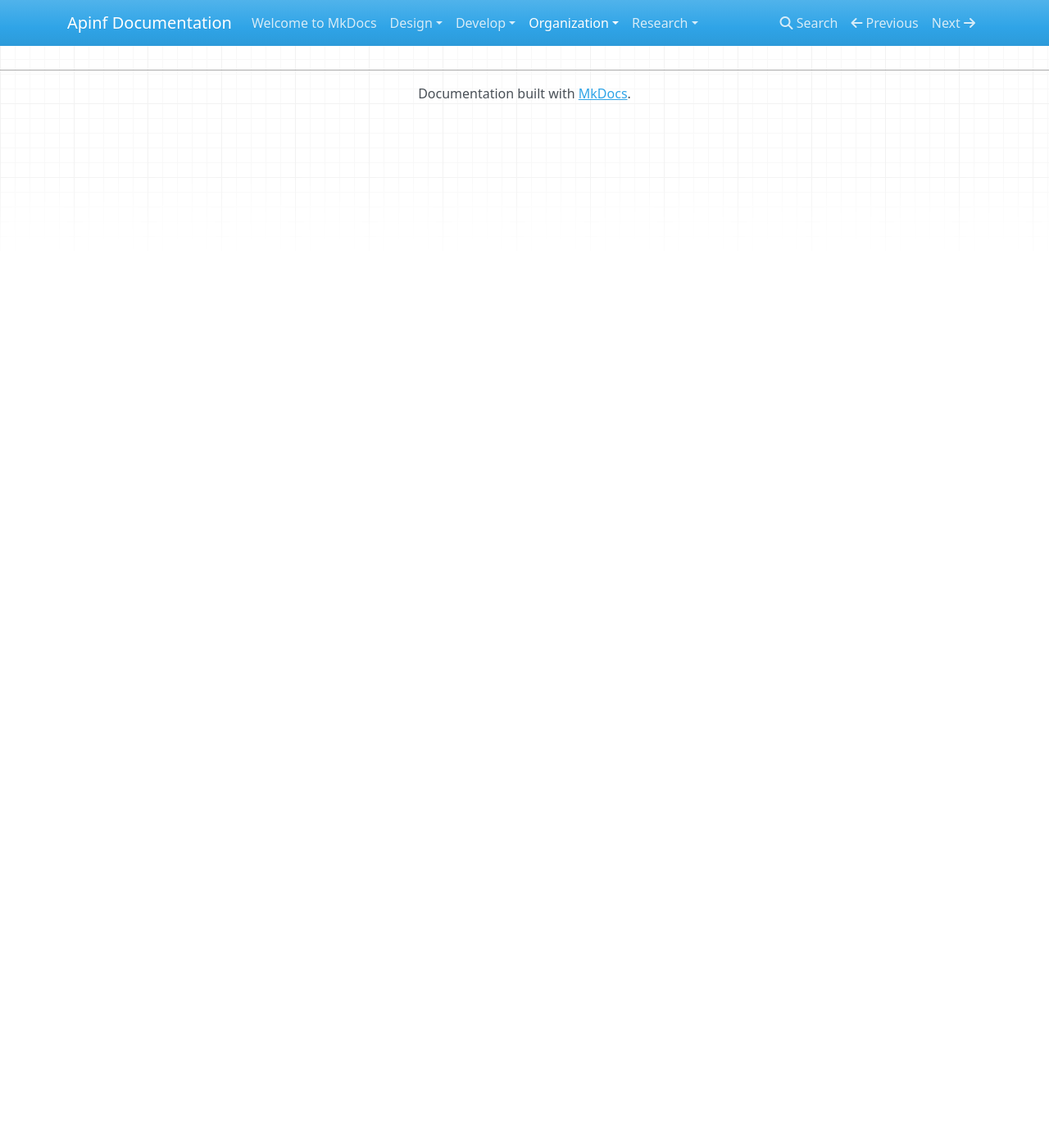
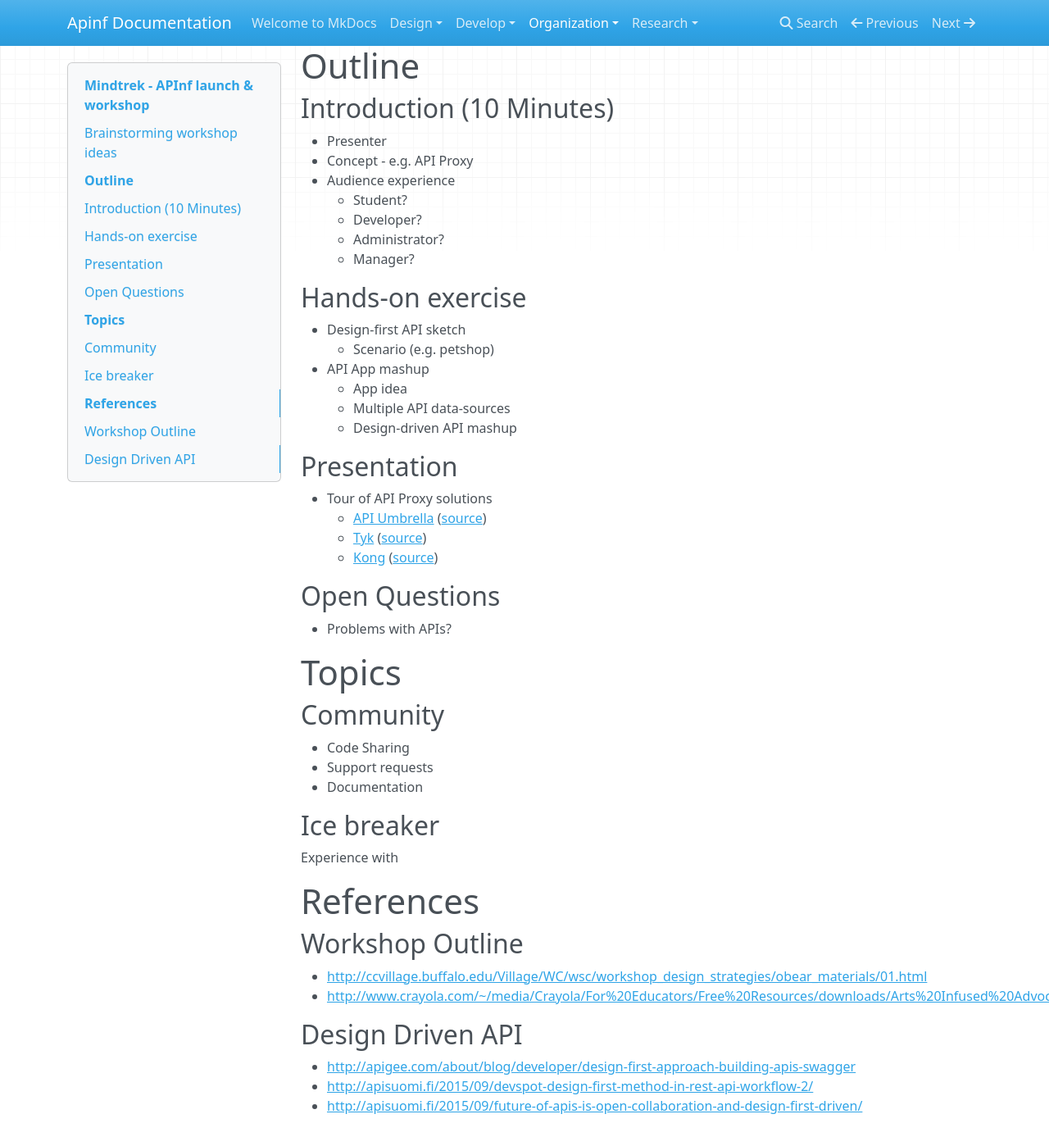
Before and after one commit to apinf/docs, an MkDocs documentation site: the page built from docs/organization/outreach/Mindtrek-Apinf-Launch-Workshop.md, in a window 1280 px wide and 1400 px high, scrolled down 422 px. Shown: the whole window at 82% size. Built offline with MkDocs 1.6.1, drawn with Linux system fonts in a browser that asks for light colours; nearby versions of some CDN libraries; before the commit the page ends 900 px from its top, so only the background shows below that.

Commit message:
Add workshop outline

```diff
--- a/docs/organization/outreach/Mindtrek-Apinf-Launch-Workshop.md
+++ b/docs/organization/outreach/Mindtrek-Apinf-Launch-Workshop.md
@@ -12,4 +12,78 @@ Where: Sokos Hotel Torni, Tampere
 *   Do we want their help in some issues? Do we want them just to know more about apinf? Do we want to teach something new?
 *   Limited time
 *   Discussion/brainstorming/ sharing ideas/ coding/ planning /pitching
-*
+
+Outline
+=======
+
+Introduction (10 Minutes)
+-------------------------
+
+* Presenter
+* Concept - e.g. API Proxy
+* Audience experience
+	* Student?
+	* Developer?
+	* Administrator?
+	* Manager?
+
+
+Hands-on exercise
+-----------------
+
+* Design-first API sketch
+	* Scenario (e.g. petshop)
+* API App mashup
+	* App idea
+	* Multiple API data-sources
+	* Design-driven API mashup
+
+
+Presentation
+------------
+
+* Tour of API Proxy solutions
+	* [API Umbrella](http://apiumbrella.io) ([source](https://github.com/NREL/api-umbrella))
+	* [Tyk](https://tyk.io/) ([source](https://github.com/lonelycode/tyk))
+	* [Kong](https://getkong.org/) ([source](https://github.com/Mashape/kong))
+
+
+Open Questions
+--------------
+
+* Problems with APIs?
+
+
+
+Topics
+======
+
+Community
+---------
+
+* Code Sharing
+* Support requests
+* Documentation
+
+
+Ice breaker
+-----------
+Experience with
+
+
+References
+==========
+
+Workshop Outline
+----------------
+
+* <http://ccvillage.buffalo.edu/Village/WC/wsc/workshop_design_strategies/obear_materials/01.html>
+* <http://www.crayola.com/~/media/Crayola/For%20Educators/Free%20Resources/downloads/Arts%20Infused%20Advocacy/3CCAC%20ADVOCACY%20Facilitator%20Notes.pdf>
+
+
+Design Driven API
+-----------------
+
+* <http://apigee.com/about/blog/developer/design-first-approach-building-apis-swagger>
+* <http://apisuomi.fi/2015/09/devspot-design-first-method-in-rest-api-workflow-2/>
+* <http://apisuomi.fi/2015/09/future-of-apis-is-open-collaboration-and-design-first-driven/>
```
